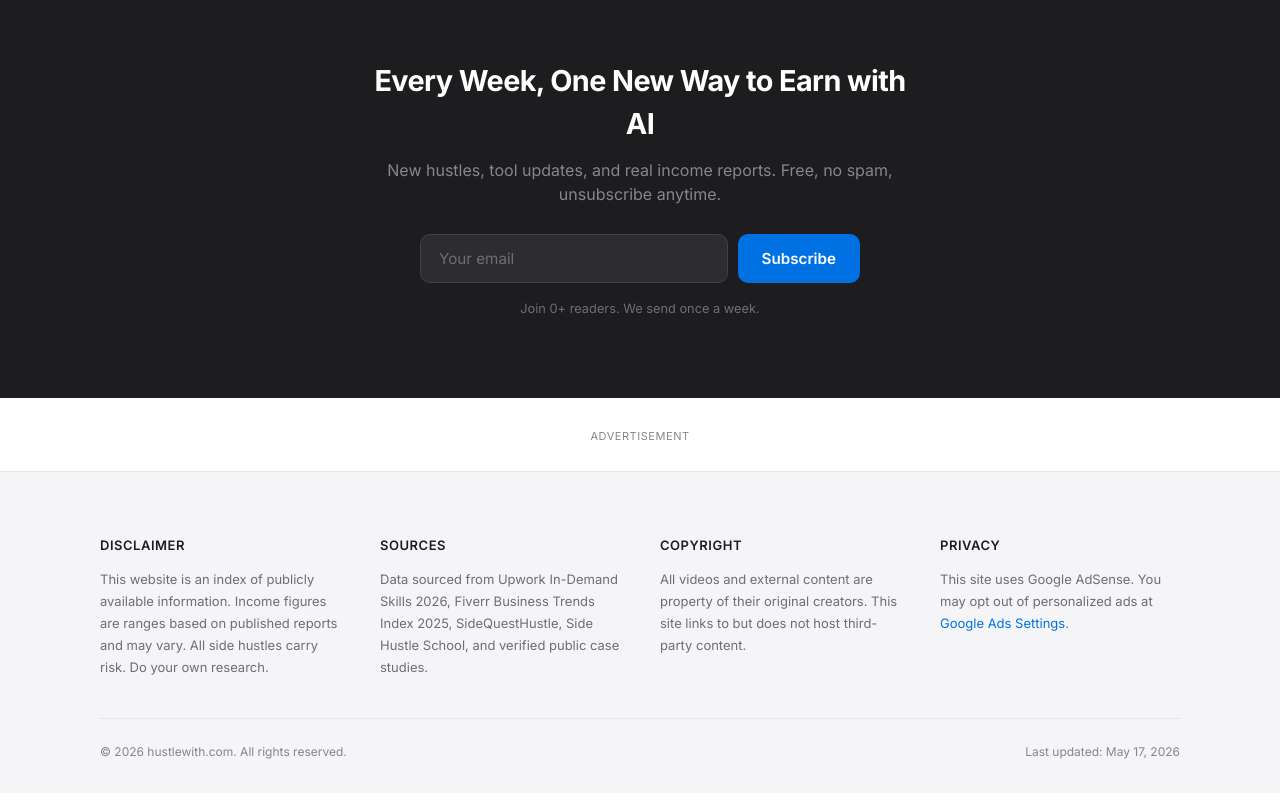
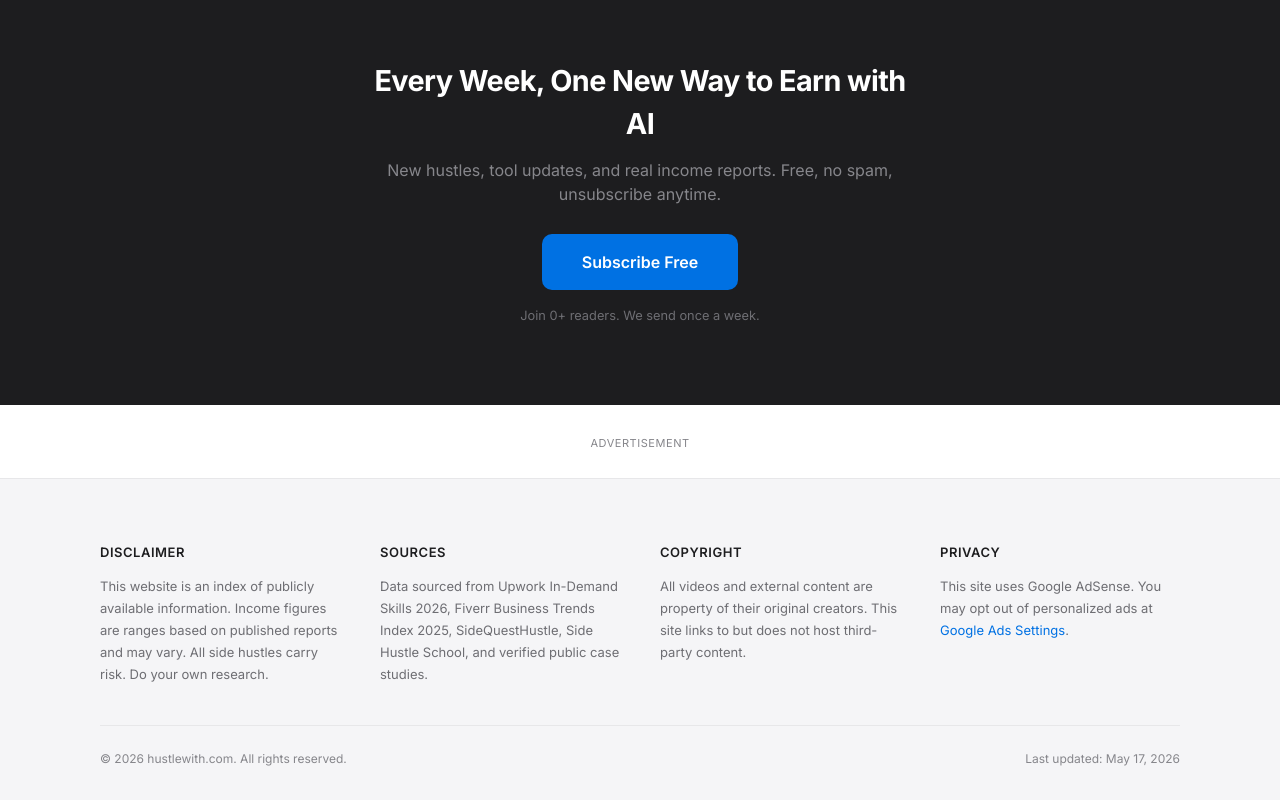
Before and after one commit to DysonGgy/ai-side-hustle-index, a website: page index.html in a window 1280 px wide. Shown: the part 7271-8071 px from the top of the page. Drawn offline with Linux system fonts and the light colour scheme.

Commit message:
Link newsletter to Beehiiv subscribe page

```diff
--- a/index.html
+++ b/index.html
@@ -181,10 +181,7 @@
             <div class="newsletter-box fade-in">
                 <h2 class="newsletter-title">Every Week, One New Way to Earn with AI</h2>
                 <p class="newsletter-desc">New hustles, tool updates, and real income reports. Free, no spam, unsubscribe anytime.</p>
-                <form class="newsletter-form" action="https://app.beehiiv.com/forms/YOUR_FORM_ID" method="POST" target="_blank">
-                    <input type="email" name="email" placeholder="Your email" required aria-label="Email address">
-                    <button type="submit">Subscribe</button>
-                </form>
+                <a href="https://hustlewith.beehiiv.com/subscribe" target="_blank" rel="noopener" class="newsletter-btn">Subscribe Free</a>
                 <p class="newsletter-note">Join 0+ readers. We send once a week.</p>
             </div>
         </div>
--- a/styles.css
+++ b/styles.css
@@ -872,50 +872,23 @@ body {
     line-height: 1.5;
 }
 
-.newsletter-form {
-    display: flex;
-    gap: 10px;
-    max-width: 440px;
-    margin: 0 auto 16px;
+.newsletter-btn {
+    display: inline-block;
+    padding: 16px 40px;
+    background: var(--blue);
+    color: var(--white);
+    border-radius: 10px;
+    font-size: 1rem;
+    font-weight: 600;
+    font-family: var(--font);
+    text-decoration: none;
+    transition: background 0.2s, transform 0.2s;
+    margin-bottom: 16px;
 }
 
-.newsletter-form input[type="email"] {
-    flex: 1;
-    padding: 14px 18px;
-    border: 1px solid var(--gray-700);
-    border-radius: 10px;
-    background: var(--gray-900);
-    color: var(--white);
-    font-size: 0.95rem;
-    font-family: var(--font);
-    outline: none;
-    transition: border-color 0.2s;
-}
-
-.newsletter-form input[type="email"]:focus {
-    border-color: var(--blue);
-}
-
-.newsletter-form input[type="email"]::placeholder {
-    color: var(--gray-500);
-}
-
-.newsletter-form button {
-    padding: 14px 24px;
-    background: var(--blue);
-    color: var(--white);
-    border: none;
-    border-radius: 10px;
-    font-size: 0.95rem;
-    font-weight: 600;
-    font-family: var(--font);
-    cursor: pointer;
-    transition: background 0.2s;
-    white-space: nowrap;
-}
-
-.newsletter-form button:hover {
+.newsletter-btn:hover {
     background: var(--blue-hover);
+    transform: translateY(-1px);
 }
 
 .newsletter-note {
@@ -924,9 +897,6 @@ body {
 }
 
 @media (max-width: 480px) {
-    .newsletter-form {
-        flex-direction: column;
-    }
     .newsletter-title {
         font-size: 1.4rem;
     }
```
